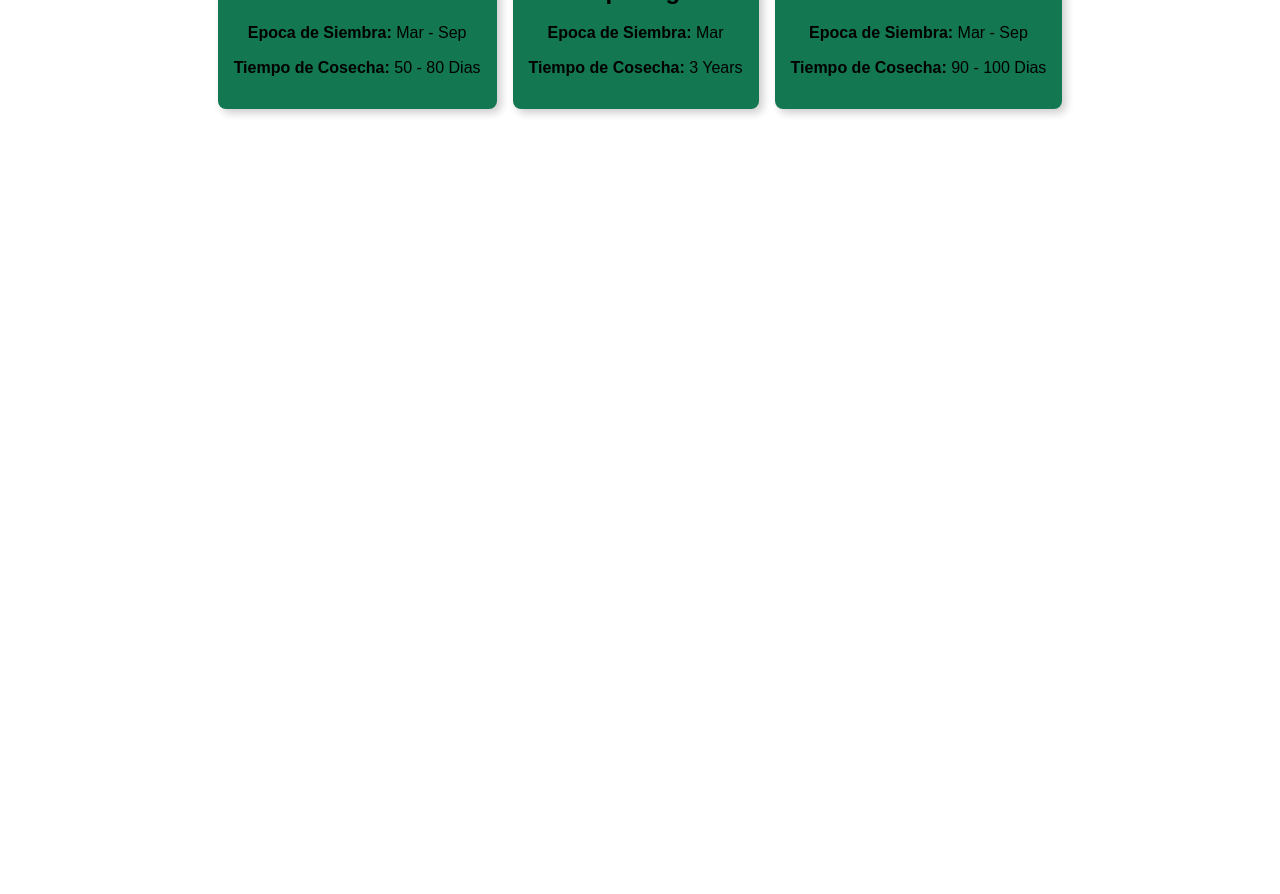
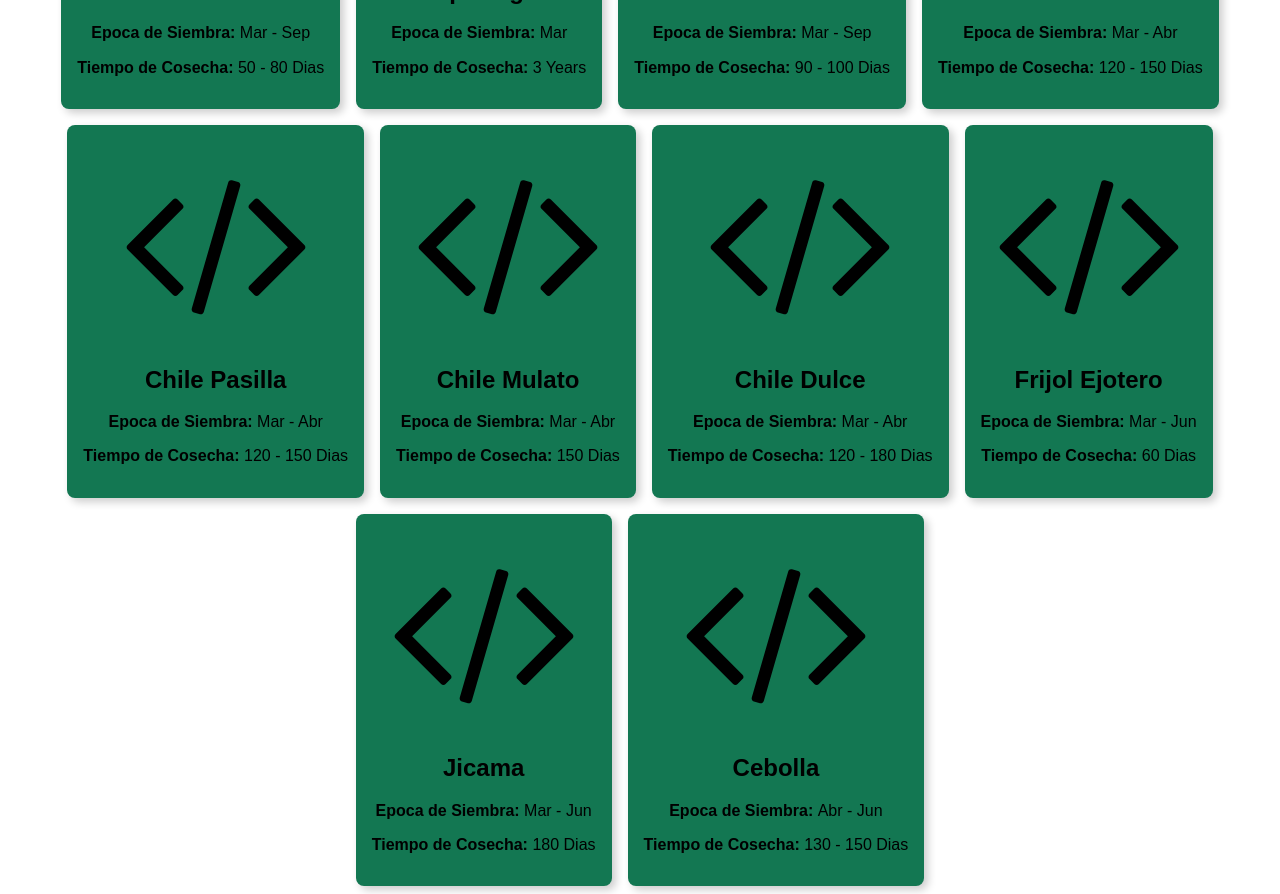
Before and after one commit to dotmotion/Herbalizer, a React (Create React App) app: page / in a window 1280 px wide. Shown: the part 780-1674 px from the top of the page. Before the commit the page ends 897 px from the top, so only its background shows below. Built offline with nearby package versions, Linux system fonts and the light colour scheme.

Commit message:
added more data into array [13 values]

```diff
--- a/src/plants.js
+++ b/src/plants.js
@@ -40,5 +40,47 @@ export const plants = [
     name: "Fresa",
     epSiembra: "Mar - Sep",
     tCosecha: "90 - 100 Dias"
+  },
+  {
+    id: 7,
+    name: "Chile Ancho",
+    epSiembra: "Mar - Abr",
+    tCosecha: "120 - 150 Dias"
+  },
+  {
+    id: 8,
+    name: "Chile Pasilla",
+    epSiembra: "Mar - Abr",
+    tCosecha: "120 - 150 Dias"
+  },
+  {
+    id: 9,
+    name: "Chile Mulato",
+    epSiembra: "Mar - Abr",
+    tCosecha: "150 Dias"
+  },
+  {
+    id: 10,
+    name: "Chile Dulce",
+    epSiembra: "Mar - Abr",
+    tCosecha: "120 - 180 Dias"
+  },
+  {
+    id: 11,
+    name: "Frijol Ejotero",
+    epSiembra: "Mar - Jun",
+    tCosecha: "60 Dias"
+  },
+  {
+    id: 12,
+    name: "Jicama",
+    epSiembra: "Mar - Jun",
+    tCosecha: "180 Dias"
+  },
+  {
+    id: 13,
+    name: "Cebolla",
+    epSiembra: "Abr - Jun",
+    tCosecha: "130 - 150 Dias"
   }
 ];
```
